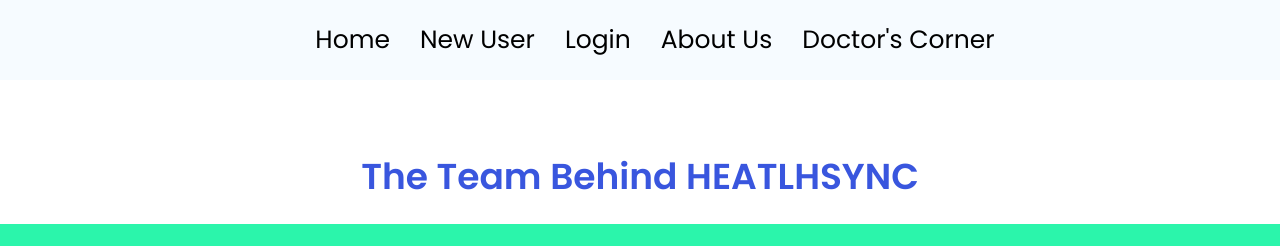
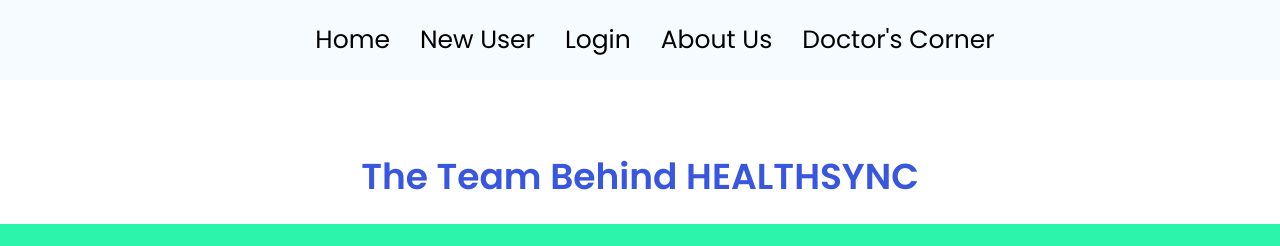
Before and after one commit to rahulxbhardwaj/HealthSync, a React (Vite) app: page /aboutus in a window 1280 px wide. Shown: the top 246 px of the page. Built offline with nearby package versions, Linux system fonts and the light colour scheme.

Commit message:
oreected Speliing error

```diff
--- a/components/aboutus.jsx
+++ b/components/aboutus.jsx
@@ -13,7 +13,7 @@
       <div className="container">
         <div className="row">
           <div className="col-md-12 text-center">
-            <h2 className="section-title">The Team Behind HEATLHSYNC</h2>
+            <h2 className="section-title">The Team Behind HEALTHSYNC</h2>
             <p className="section-subtitle" id="message">
               {message}
             </p>
@@ -52,7 +52,7 @@
         {/* Profile 2 */}
         <div className="profile-card">
           <div className="img">
-             <img src={Rahul} alt="Doctor" />
+            <img src={Rahul} alt="Doctor" />
           </div>
           <div className="caption">
             <h3>Rahul</h3>
@@ -79,7 +79,7 @@
         {/* Profile 3 */}
         <div className="profile-card">
           <div className="img">
-             <img src={Rohit} alt="Doctor" />
+            <img src={Rohit} alt="Doctor" />
           </div>
           <div className="caption">
             <h3>Rohit Papnai</h3>
```
